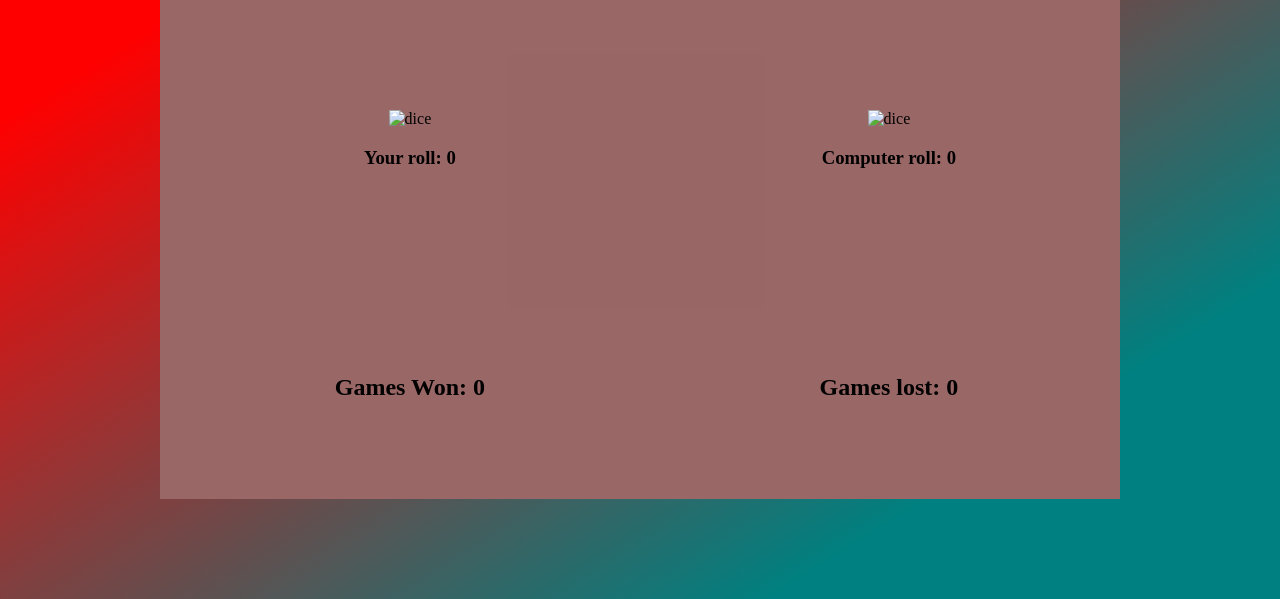
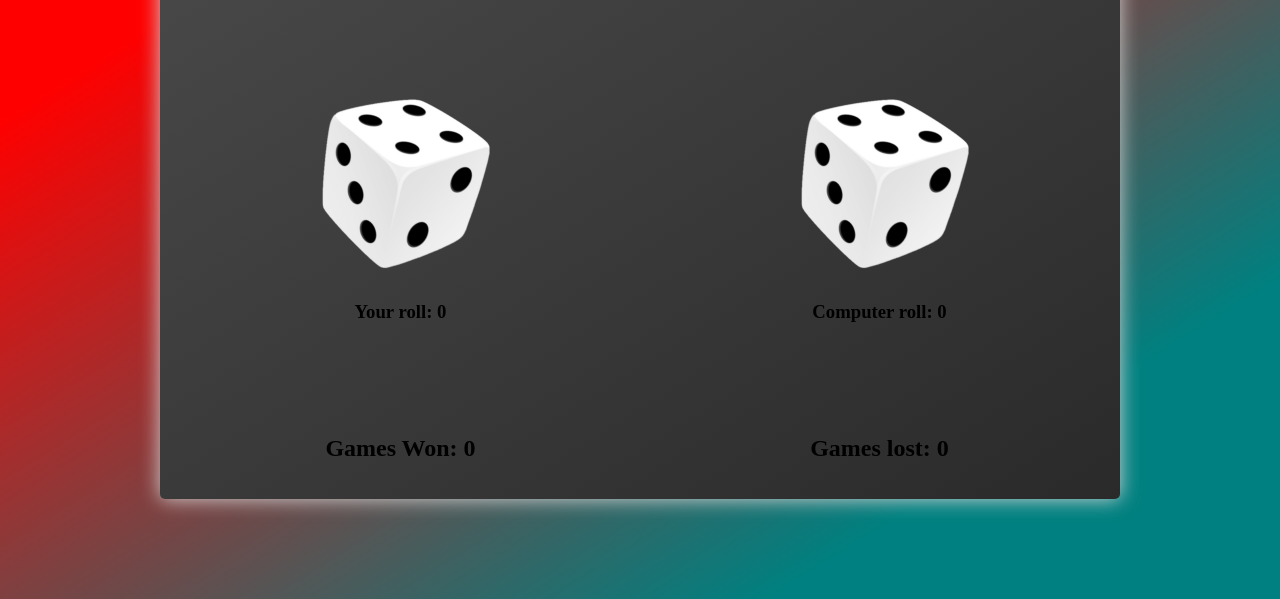
Before and after one commit to EllisWitten/project-2-roll-the-dice, a plain HTML site: page index.html in a window 1280 px wide. Shown: the part 201-800 px from the top of the page. Drawn offline with Linux system fonts and the light colour scheme.

Commit message:
add dice images to html

```diff
--- a/assets/css/style.css
+++ b/assets/css/style.css
@@ -15,12 +15,13 @@ body{
 #game-area{
     width: 75%;
     height: 75%;
-    background-color: grey;
+    background-image: linear-gradient(to bottom right, #4a4a4a, #2a2a2a);
+    border-radius: 5px;
+    filter: drop-shadow(0 0 10px lightgrey);
 }
 #game-area table{
     width: 100%;
     height: 100%;
-    background-color: rgba(255,0,0,0.2);
     text-align: center;
 }
 #title{
--- a/index.html
+++ b/index.html
@@ -16,13 +16,13 @@
             <tr id="dice-seciton">
                 <td>
                     <div id="player-section">
-                        <img src="#" alt="dice" style="width: 200px; height: 200px;">
+                        <img src="assets/images/dice.png" alt="dice" style="width: 200px; height: 200px;">
                         <h3>Your roll: <span id = 'player-roll'>0</span></h3>
                     </div>
                 </td>
                 <td>
                     <div id="computer-section">
-                        <img src="#" alt="dice" style="width: 200px; height: 200px;">
+                        <img src="assets/images/dice.png" alt="dice" style="width: 200px; height: 200px;">
                         <h3>Computer roll: <span id = 'computer-roll'>0</span></h3>
                     </div>
                 </td>
```
Also changed, not shown: assets/images/dice.png (added).
